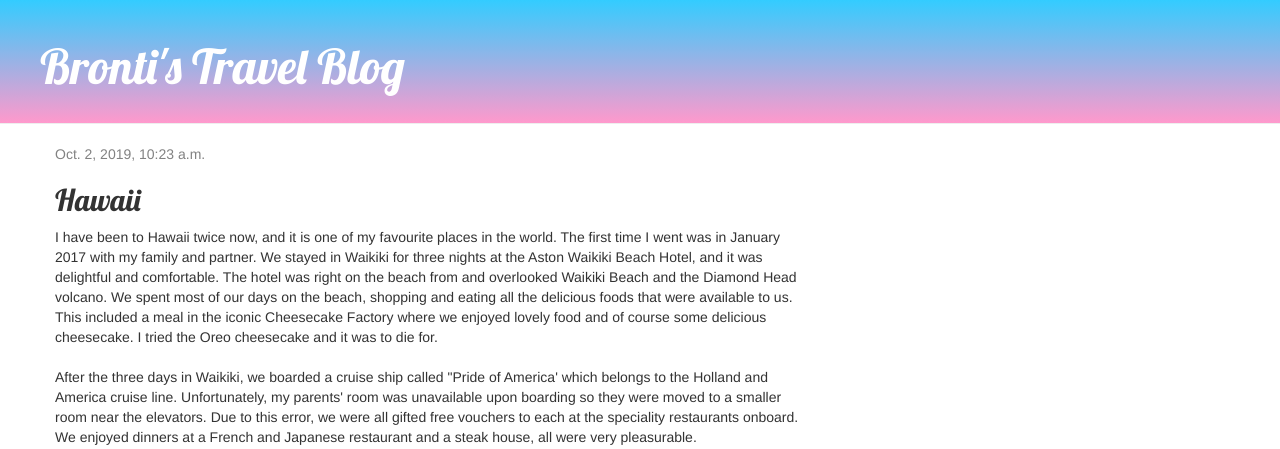
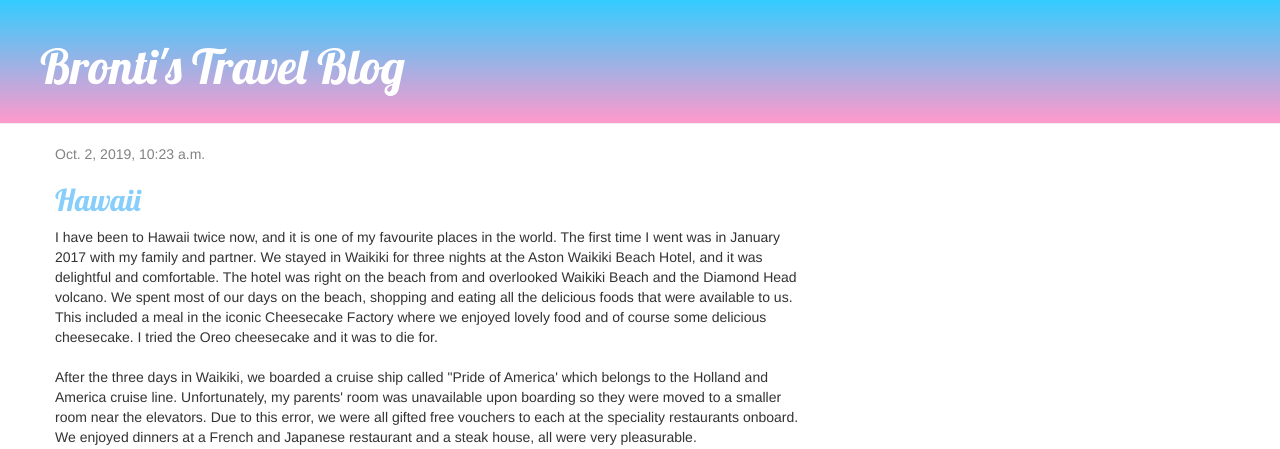
Before and after one commit to brontihaes/Bronti-Travel-Blog, a Django app: template djangogirls/website/blog/templates/blog/post_detail.html in a window 1280 px wide. Shown: the top 449 px of the page. Run offline with Django 3.2, Linux system fonts and the light colour scheme; the template is opened without the code that fills it: values that come from a table or form of the project are taken from there, others are empty; data comes from the database, SQL or seed files in the repository; parts of the project's set-up code (start-up, migrations or seed data) failed here and were passed over; some libraries are stand-ins or nearby versions.

Commit message:
Update blog.css

```diff
--- a/djangogirls/website/blog/static/css/blog.css
+++ b/djangogirls/website/blog/static/css/blog.css
@@ -16,6 +16,7 @@
 
 h1, h2, h3, h4 {
     font-family: 'Lobster', cursive;
+    color: #87CEFA
 }
 
 .date {
```
